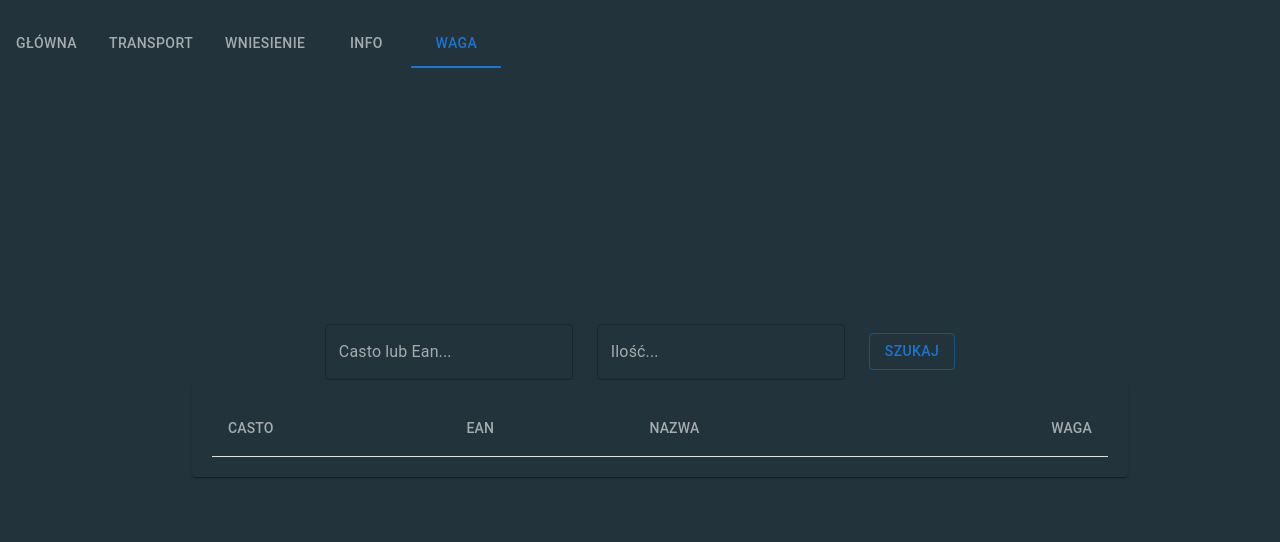
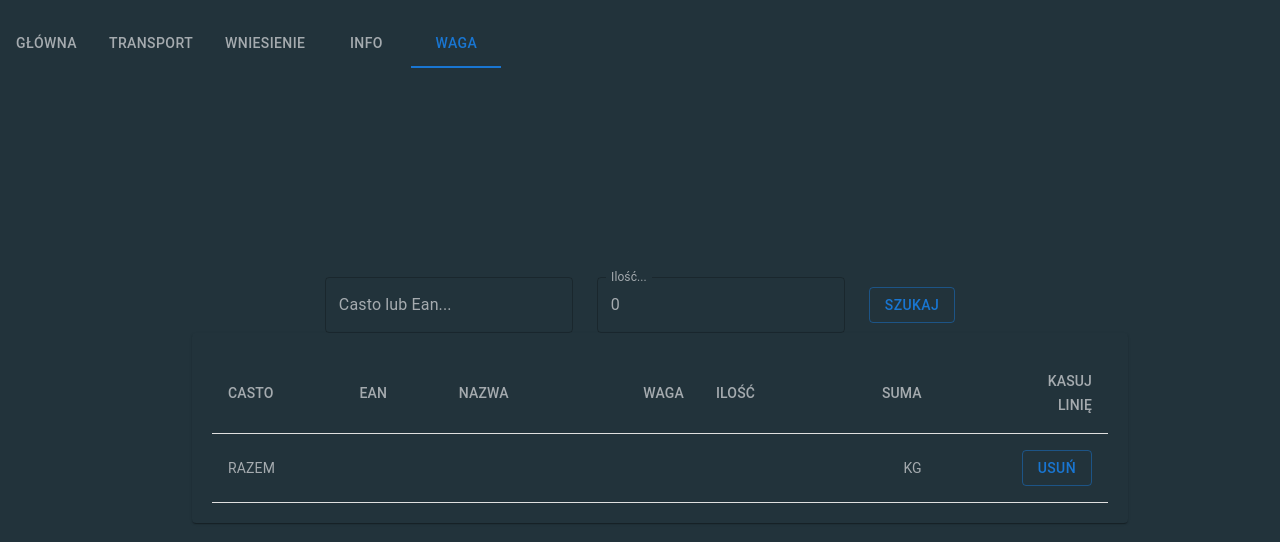
Before and after one commit to awnetcode/transport-app, a React (Create React App) app in the folder frontend/: page / in a window 1280 px wide. Both pictures are taken after a click on the tab "WAGA". Shown: the top 542 px of the page. Built offline with nearby package versions, Linux system fonts and the light colour scheme; some icons are missing.

Commit message:
weight-table-continue

```diff
--- a/frontend/src/components/pages/WeightTable.js
+++ b/frontend/src/components/pages/WeightTable.js
@@ -7,38 +7,36 @@ import TableContainer from '@mui/material/TableContainer';
 import TableHead from '@mui/material/TableHead';
 import TableRow from '@mui/material/TableRow';
 import Paper from '@mui/material/Paper';
-import { Box, TextField, Button } from '@mui/material';
+import { Box, TextField, Button, Switch } from '@mui/material';
 
 
 import axios from 'axios';
 
 const SearchComponent = () => {
   const [searchTerm, setSearchTerm] = useState('');
+  const [quantity, setQuantity] = useState(0);
   const [data, setData] = useState([]);
+  const [dataArray, setDataArray] = useState([]);
 
   const handleSearch = () => {
     axios.post('http://localhost:5000/api/search', { searchTerm })
       .then(response => {
         setData(response.data); // Ustawia dane z odpowiedzi
+        setDataArray(prevArray => [...prevArray, response.data]);
       })
       .catch(error => {
         console.error('Błąd:', error);
       });
+  };
 
-      console.log(data);
-  };
+  const fillDataArray = () =>{
+   // setDataArray(prevArray => [...prevArray, data]);
+    console.log(dataArray);
+  }
 
   return (
     <Box>
       <Box>
-
-      {/* <input
-        // type="text"
-        // value={searchTerm}
-        // onChange={(e) => setSearchTerm(e.target.value)}
-        // placeholder="Wpisz frazę..."
-      />
-      <button onClick={handleSearch}>Szukaj</button> */}
       </Box>
       <Box
       sx={{
@@ -66,14 +64,20 @@ const SearchComponent = () => {
                 }}
               id="outlined-basic"
               label="Ilość..."
+              value={quantity}
               variant="outlined"
-              onInput={(event) => {
-
+              onChange={(event) => {
+                setQuantity(Number(event.target.value));
+                console.log(quantity);
               }} >
         </TextField>
         <Button
         variant='outlined'
-        onClick={handleSearch}
+        onClick={() =>{
+          handleSearch();
+          fillDataArray()
+        }
+}
         >Szukaj</Button>
       </Box>
 
@@ -97,19 +101,54 @@ const SearchComponent = () => {
         <TableCell  sx={{color:'inherit'}} align="left">EAN</TableCell>
         <TableCell  sx={{color:'inherit'}} align="left">NAZWA</TableCell>
         <TableCell  sx={{color:'inherit'}} align="right">WAGA</TableCell>
+        <TableCell  sx={{color:'inherit'}} align="left">ILOŚĆ</TableCell>
+        <TableCell  sx={{color:'inherit'}} align="right">SUMA</TableCell>
+        <TableCell  sx={{color:'inherit'}} align="right">KASUJ<br/>LINIĘ</TableCell>
         </TableRow>
       </TableHead>
       <TableBody>
-        {data.map((item, index) =>(
+      {dataArray.map((row, index) => {console.log("row:", row);
 
-          <TableRow key={item} sx={{ '&:last-child td, &:last-child th': { border: 0 } }}>
-            <TableCell key={item.casto} sx={{color:'inherit'}} component="th" scope="row">{item.casto}</TableCell>
-            <TableCell key={item.ean} sx={{color:'inherit'}} component="th" scope="row">{index}=={item.ean}</TableCell>
-            <TableCell key={item.nazwa} sx={{color:'inherit'}} component="th" scope="row">{index}=={item.nazwa}</TableCell>
-            <TableCell key={item.waga} sx={{color:'inherit'}} component="th" scope="row" align="right">{index}=={item.waga}</TableCell>
-          </TableRow>
-            ))}
-      </TableBody>
+  return (
+    <TableRow key={index} sx={{ '&:last-child td, &:last-child th': { border: 0 } }}>
+      {row.map((item, i) => {
+        const itemEntries = Object.entries(item); // [[key1, value1], [key2, value2], ...]
+
+        return itemEntries.map(([key, value], idx) => (
+          <TableCell
+          key={key + idx}
+          sx={{ color: 'inherit' }}
+          component="th" scope="row"
+          align='center'>
+            {value}
+          </TableCell>
+        ));
+      })}
+      <TableCell sx={{ color: 'inherit' }}  align='center'>24</TableCell>
+      <TableCell sx={{ color: 'inherit' }} align='center'>1</TableCell>
+      <TableCell sx={{ color: 'inherit' }} align='right'>
+        <Switch/>
+        </TableCell>
+    </TableRow>
+  );
+})}
+<TableRow>
+  <TableCell sx={{ color: 'inherit' }} >RAZEM</TableCell>
+  <TableCell sx={{ color: 'inherit' }} ></TableCell>
+  <TableCell sx={{ color: 'inherit' }} ></TableCell>
+  <TableCell sx={{ color: 'inherit' }} ></TableCell>
+  <TableCell sx={{ color: 'inherit' }} ></TableCell>
+  <TableCell sx={{ color: 'inherit' }} align='right'>{}KG</TableCell>
+  <TableCell align='right'>
+  <Button
+        variant='outlined'
+        onClick={() =>{
+        }
+}
+        >usuń</Button>
+  </TableCell>
+</TableRow>
+     </TableBody>
     </Table>
   </TableContainer>
     </Box>
```
